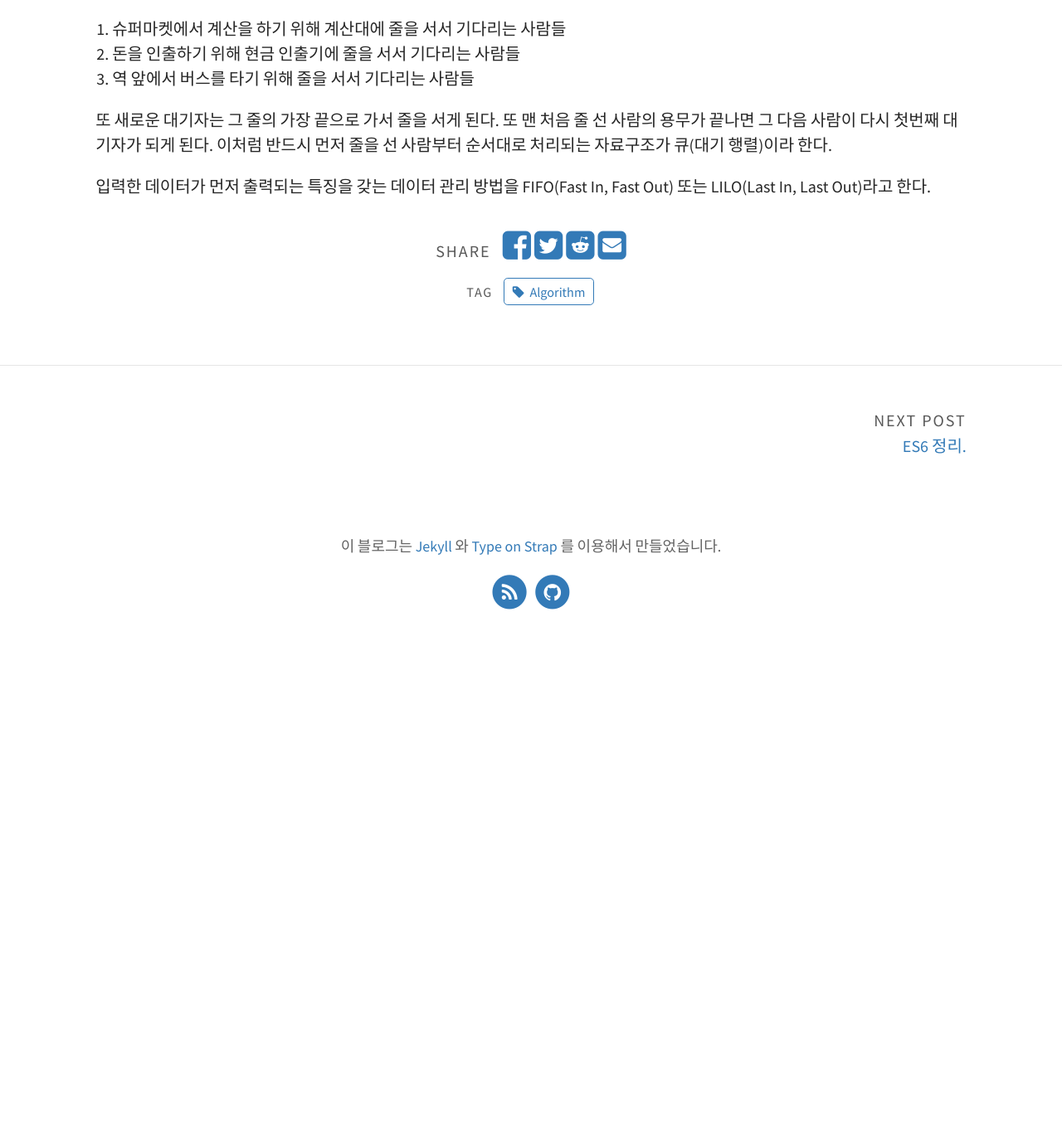
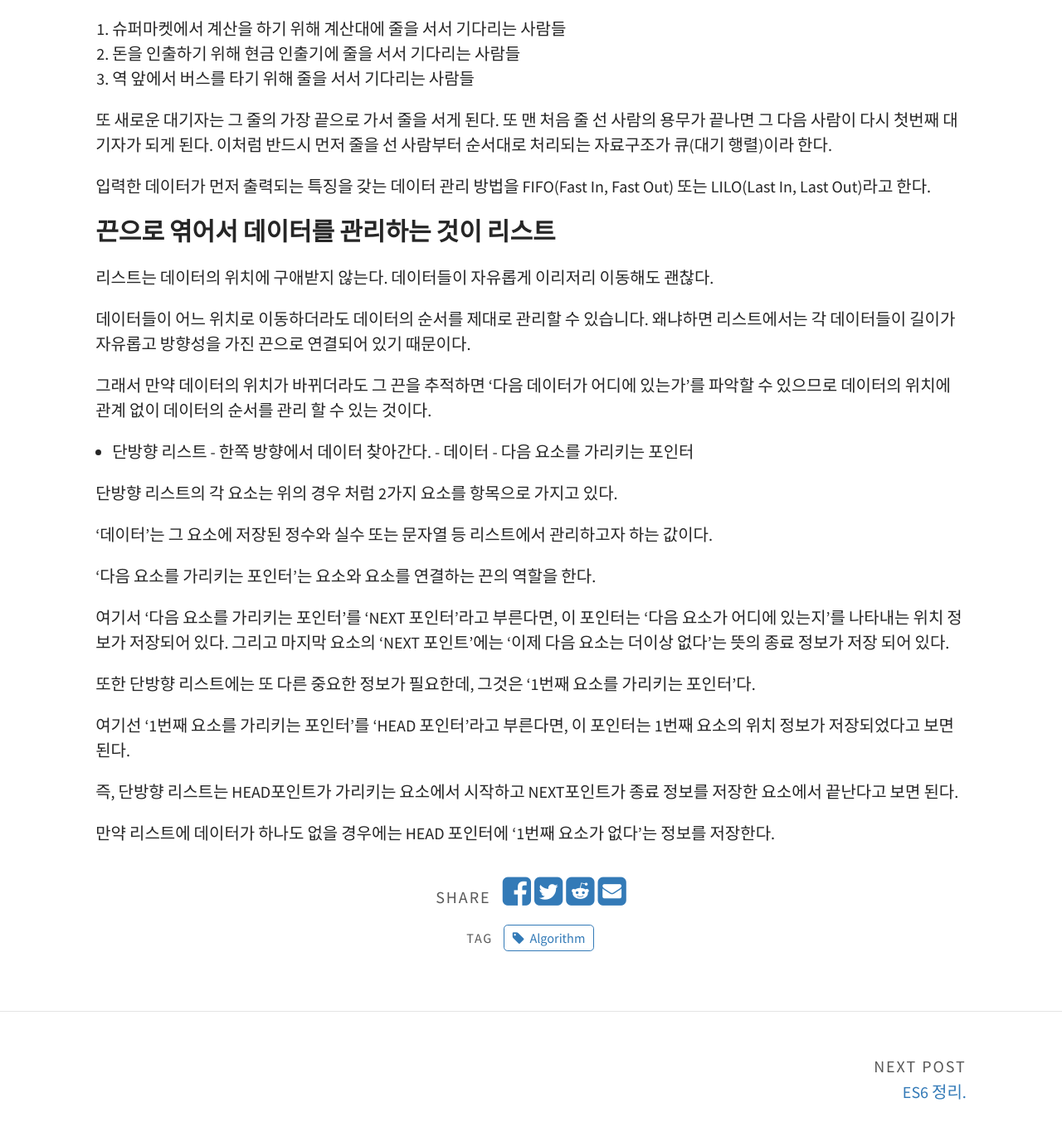
Before and after one commit to starsol89/starsol89.github.io, a Jekyll site: the page built from _posts/2020-02-07-Algorithm.md, in a window 1280 px wide and 1400 px high, scrolled down 6599 px. Shown: the top 1365 px of the window at 83% size. Built offline with Jekyll 4.4.1, drawn with Linux system fonts in a browser that asks for light colours; before the commit the page ends 7376 px from its top, so only the background shows below that.

Commit message:
리스트와 단방향 리스트에 대해서

```diff
--- a/_posts/2020-02-07-Algorithm.md
+++ b/_posts/2020-02-07-Algorithm.md
@@ -192,3 +192,29 @@ QUEUE란 먼저 입력한 데이터가 먼저 출력되는 특징을 가진 자
 또 새로운 대기자는 그 줄의 가장 끝으로 가서 줄을 서게 된다. 또 맨 처음 줄 선 사람의 용무가 끝나면 그 다음 사람이 다시 첫번째 대기자가 되게 된다. 이처럼 반드시 먼저 줄을 선 사람부터 순서대로 처리되는 자료구조가 큐(대기 행렬)이라 한다.
 
 입력한 데이터가 먼저 출력되는 특징을 갖는 데이터 관리 방법을 FIFO(Fast In, Fast Out) 또는 LILO(Last In, Last Out)라고 한다.
+
+### 끈으로 엮어서 데이터를 관리하는 것이 리스트
+
+리스트는 데이터의 위치에 구애받지 않는다. 데이터들이 자유롭게 이리저리 이동해도 괜찮다.
+
+데이터들이 어느 위치로 이동하더라도 데이터의 순서를 제대로 관리할 수 있습니다. 왜냐하면 리스트에서는 각 데이터들이 길이가 자유롭고 방향성을 가진 끈으로 연결되어 있기 때문이다.
+
+그래서 만약 데이터의 위치가 바뀌더라도 그 끈을 추적하면 '다음 데이터가 어디에 있는가'를 파악할 수 있으므로 데이터의 위치에 관계 없이 데이터의 순서를 관리 할 수 있는 것이다.
+
+- 단방향 리스트 - 한쪽 방향에서 데이터 찾아간다. - 데이터 - 다음 요소를 가리키는 포인터
+
+단방향 리스트의 각 요소는 위의 경우 처럼 2가지 요소를 항목으로 가지고 있다.
+
+'데이터'는 그 요소에 저장된 정수와 실수 또는 문자열 등 리스트에서 관리하고자 하는 값이다.
+
+'다음 요소를 가리키는 포인터'는 요소와 요소를 연결하는 끈의 역할을 한다.
+
+여기서 '다음 요소를 가리키는 포인터'를 'NEXT 포인터'라고 부른다면, 이 포인터는 '다음 요소가 어디에 있는지'를 나타내는 위치 정보가 저장되어 있다. 그리고 마지막 요소의 'NEXT 포인트'에는 '이제 다음 요소는 더이상 없다'는 뜻의 종료 정보가 저장 되어 있다.
+
+또한 단방향 리스트에는 또 다른 중요한 정보가 필요한데, 그것은 '1번째 요소를 가리키는 포인터'다.
+
+여기선 '1번째 요소를 가리키는 포인터'를 'HEAD 포인터'라고 부른다면, 이 포인터는 1번째 요소의 위치 정보가 저장되었다고 보면 된다.
+
+즉, 단방향 리스트는 HEAD포인트가 가리키는 요소에서 시작하고 NEXT포인트가 종료 정보를 저장한 요소에서 끝난다고 보면 된다.
+
+만약 리스트에 데이터가 하나도 없을 경우에는 HEAD 포인터에 '1번째 요소가 없다'는 정보를 저장한다.
```
